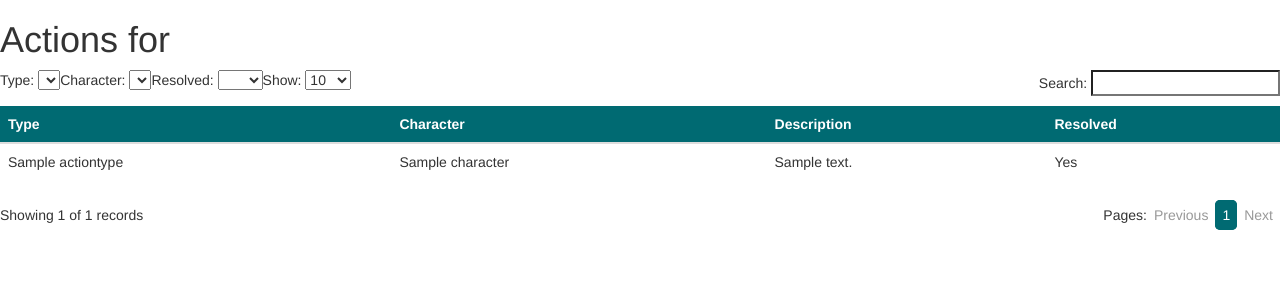
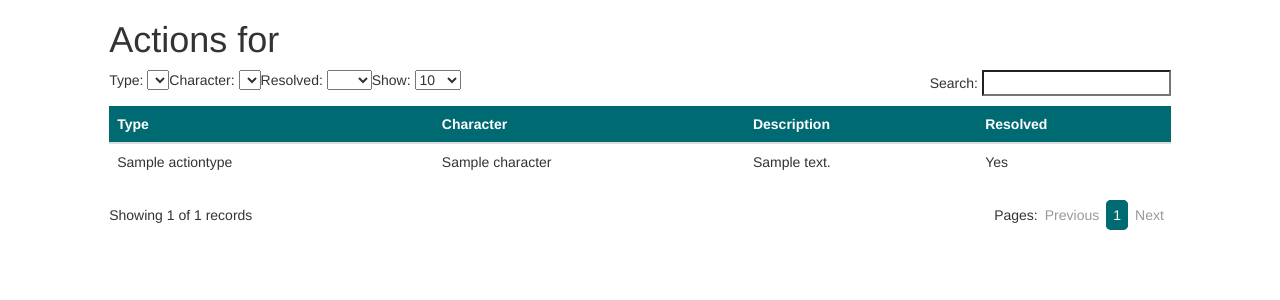
Before and after one commit to TreacheryLarp/downtime, a Django app: a page that uses gamemaster/templates/elements/actions.html in a window 1280 px wide. Shown: the top 300 px of the page. Run offline with Django 3.2, Linux system fonts and the light colour scheme; a user stored in the database is signed in; tables that the repository leaves empty hold one stand-in row (values such as "Sample post"); lists and menus that the app fills with data are empty; parts of the project's set-up code (start-up, migrations or seed data) failed here and were passed over; some libraries are stand-ins or nearby versions.

Commit message:
Styled gm/actions a bit, much more is needed

```diff
--- a/gamemaster/templates/elements/actions.html
+++ b/gamemaster/templates/elements/actions.html
@@ -1,4 +1,15 @@
+
+<div class="row">
+  <div class="col-md-1"></div>
+  <div class="col-md-10">
     <h1>Actions for {{ session_name }}</h1>
+  </div>
+</div>
+
+<div class="row">
+  <div class="col-md-1"></div>
+  <div class="col-md-10">
+
     <div class="filter-actions-box" style="float: left;">
       Type:
       <select id="filter-actions-type" name="type">
@@ -49,6 +60,9 @@
       </tbody>
     </table>
 
+  </div>
+</div>
+
 <script>
 
   $('#action-table').dynatable({
```
Lines whose indentation alone changed are shown as unchanged.
